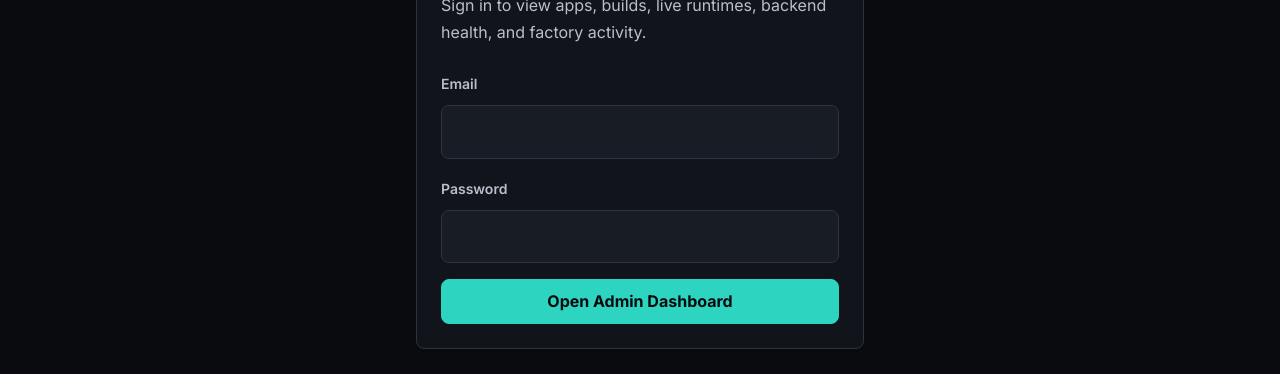
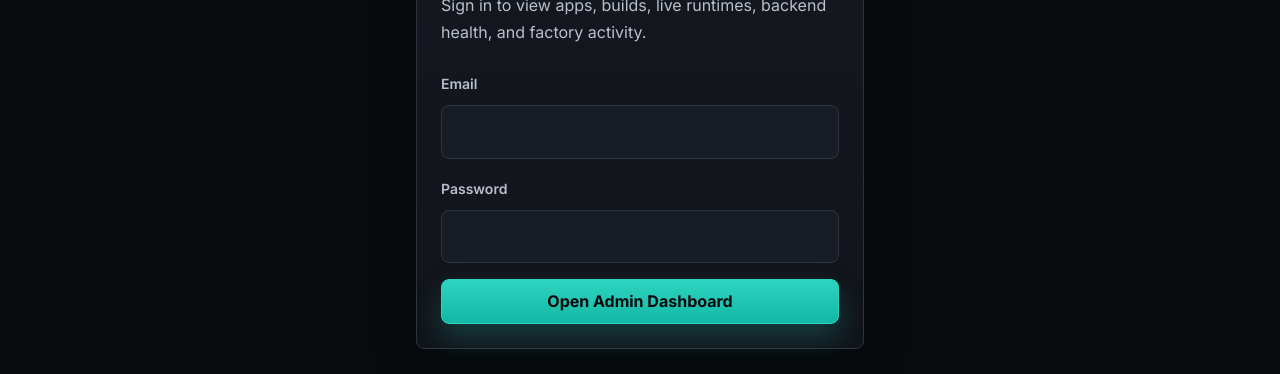
Before and after one commit to tiiiiuii5-stack/aresv, a Next.js app: page /admin/login in a window 1280 px wide. Shown: the part 381-755 px from the top of the page. Built offline with nearby package versions, Linux system fonts and the light colour scheme; no server answers.

Commit message:
Strengthen product styling and loading fallbacks

```diff
--- a/app/globals.css
+++ b/app/globals.css
@@ -30,8 +30,8 @@
   --vos-unknown-bg: 38 45 55;
 
   --vos-font-family: var(--font-inter), ui-sans-serif, system-ui, -apple-system, BlinkMacSystemFont, "Segoe UI", sans-serif;
-  --vos-font-heading: var(--font-space-grotesk), var(--font-inter), ui-sans-serif, system-ui, sans-serif;
-  --vos-font-mono: "SF Mono", "Cascadia Code", "Cascadia Mono", Consolas, "Liberation Mono", monospace;
+  --vos-font-heading: var(--font-inter), ui-sans-serif, system-ui, sans-serif;
+  --vos-font-mono: var(--font-jetbrains-mono), "SF Mono", "Cascadia Code", "Cascadia Mono", Consolas, "Liberation Mono", monospace;
   --vos-font-h1: 2.25rem;
   --vos-font-h2: 1.875rem;
   --vos-font-h3: 1.5rem;
@@ -103,9 +103,41 @@ body {
   text-rendering: geometricPrecision;
 }
 
+body::before {
+  content: "";
+  position: fixed;
+  inset: 0;
+  z-index: -1;
+  pointer-events: none;
+  background:
+    radial-gradient(circle at 14% 10%, rgb(var(--vos-accent-blue) / 0.14), transparent 30rem),
+    radial-gradient(circle at 86% 4%, rgb(var(--vos-primary) / 0.16), transparent 28rem),
+    linear-gradient(180deg, rgb(var(--vos-surface)), rgb(3 6 12));
+}
+
 a {
   color: inherit;
   text-decoration: none;
+}
+
+main {
+  min-height: 100vh;
+  background: transparent;
+  color: rgb(var(--vos-text));
+}
+
+section,
+article,
+aside,
+form,
+table {
+  border-color: rgb(var(--vos-border));
+}
+
+main > section:not(.vos-hero-bg):not([class*="vos-"]):not([class*="mx-auto"]) {
+  width: min(100% - 2rem, 1280px);
+  margin-inline: auto;
+  padding-block: 2rem;
 }
 
 button,
@@ -196,6 +228,46 @@ h3 {
 
 p {
   margin: 0;
+}
+
+button,
+a[href] {
+  transition:
+    transform 180ms cubic-bezier(0.4, 0, 0.2, 1),
+    border-color 180ms ease,
+    background-color 180ms ease,
+    color 180ms ease,
+    box-shadow 180ms ease;
+}
+
+button:hover,
+a[href]:hover {
+  border-color: rgb(var(--vos-border-strong));
+}
+
+button:active,
+a[href]:active {
+  transform: translateY(1px) scale(0.99);
+}
+
+button:not([class]),
+a[href]:not([class]) {
+  display: inline-flex;
+  min-height: 2.75rem;
+  align-items: center;
+  justify-content: center;
+  border: 1px solid rgb(var(--vos-border));
+  border-radius: var(--vos-radius-md);
+  background: rgb(var(--vos-panel));
+  padding: 0.625rem 1rem;
+  color: rgb(var(--vos-text));
+  font-weight: 760;
+}
+
+button:not([class]):hover,
+a[href]:not([class]):hover {
+  background: rgb(var(--vos-panel-raised));
+  box-shadow: 0 10px 24px rgb(0 0 0 / 0.24);
 }
 
 ::selection {
@@ -1107,3 +1179,82 @@ footer a,
     text-decoration: none !important;
   }
 }
+
+/* Product skin fallback: keep VentureOS looking like software even if a page uses raw markup. */
+.vos-page {
+  isolation: isolate;
+}
+
+.vos-page > section {
+  position: relative;
+}
+
+.vos-panel {
+  border: 1px solid rgb(var(--vos-border)) !important;
+  background:
+    linear-gradient(180deg, rgb(var(--vos-panel-raised) / 0.82), rgb(var(--vos-panel) / 0.96)) !important;
+  box-shadow: 0 18px 50px rgb(0 0 0 / 0.24), inset 0 1px 0 rgb(255 255 255 / 0.03) !important;
+}
+
+.vos-cell {
+  border: 1px solid rgb(var(--vos-border)) !important;
+  background: rgb(var(--vos-panel-raised) / 0.84) !important;
+  box-shadow: inset 0 1px 0 rgb(255 255 255 / 0.025);
+}
+
+.vos-button,
+.action,
+.nav {
+  border: 1px solid rgb(var(--vos-border)) !important;
+  background: rgb(var(--vos-panel-raised)) !important;
+  color: rgb(var(--vos-text)) !important;
+  box-shadow: 0 1px 0 rgb(255 255 255 / 0.04), 0 8px 18px rgb(0 0 0 / 0.16);
+}
+
+.vos-button-default,
+.action.primary,
+.nav-active,
+.nav[aria-current="page"] {
+  border-color: rgb(var(--vos-primary)) !important;
+  background: linear-gradient(180deg, rgb(var(--vos-primary)), rgb(20 184 166)) !important;
+  color: rgb(var(--vos-primary-text)) !important;
+  box-shadow: 0 14px 30px rgb(var(--vos-primary) / 0.22);
+}
+
+.vos-button:hover,
+.action:hover,
+.nav:hover {
+  transform: translateY(-2px);
+  border-color: rgb(var(--vos-border-strong)) !important;
+  box-shadow: 0 16px 32px rgb(0 0 0 / 0.28);
+}
+
+.vos-badge {
+  border: 1px solid rgb(var(--vos-border));
+  background: rgb(var(--vos-panel-raised));
+  box-shadow: inset 0 1px 0 rgb(255 255 255 / 0.04);
+}
+
+.vos-badge-ready {
+  border-color: rgb(var(--vos-verified) / 0.5) !important;
+  background: rgb(var(--vos-verified-bg) / 0.56) !important;
+  color: rgb(187 247 208) !important;
+}
+
+.vos-badge-risky {
+  border-color: rgb(var(--vos-risk) / 0.5) !important;
+  background: rgb(var(--vos-risk-bg) / 0.56) !important;
+  color: rgb(254 240 138) !important;
+}
+
+.vos-badge-blocked {
+  border-color: rgb(var(--vos-danger) / 0.58) !important;
+  background: rgb(var(--vos-danger-bg) / 0.56) !important;
+  color: rgb(254 202 202) !important;
+}
+
+.vos-table {
+  overflow: hidden;
+  border-radius: var(--vos-radius-lg);
+  box-shadow: 0 12px 30px rgb(0 0 0 / 0.18);
+}
--- a/app/layout.tsx
+++ b/app/layout.tsx
@@ -1,5 +1,5 @@
 import type { Metadata } from "next";
-import { Inter, Space_Grotesk } from "next/font/google";
+import { Inter, JetBrains_Mono } from "next/font/google";
 import { ToastViewport } from "@/components/ui/toast";
 import "./globals.css";
 
@@ -9,9 +9,9 @@ const inter = Inter({
   display: "swap",
 });
 
-const spaceGrotesk = Space_Grotesk({
+const jetBrainsMono = JetBrains_Mono({
   subsets: ["latin"],
-  variable: "--font-space-grotesk",
+  variable: "--font-jetbrains-mono",
   display: "swap",
 });
 
@@ -27,7 +27,7 @@ export const metadata: Metadata = {
 export default function RootLayout({ children }: Readonly<{ children: React.ReactNode }>) {
   return (
     <html lang="en" suppressHydrationWarning>
-      <body className={`${inter.variable} ${spaceGrotesk.variable}`}>
+      <body className={`${inter.variable} ${jetBrainsMono.variable}`}>
         {children}
         <ToastViewport />
       </body>
```
Also changed, not shown: lib/hooks/use-projects.ts (+13 -2 lines).
